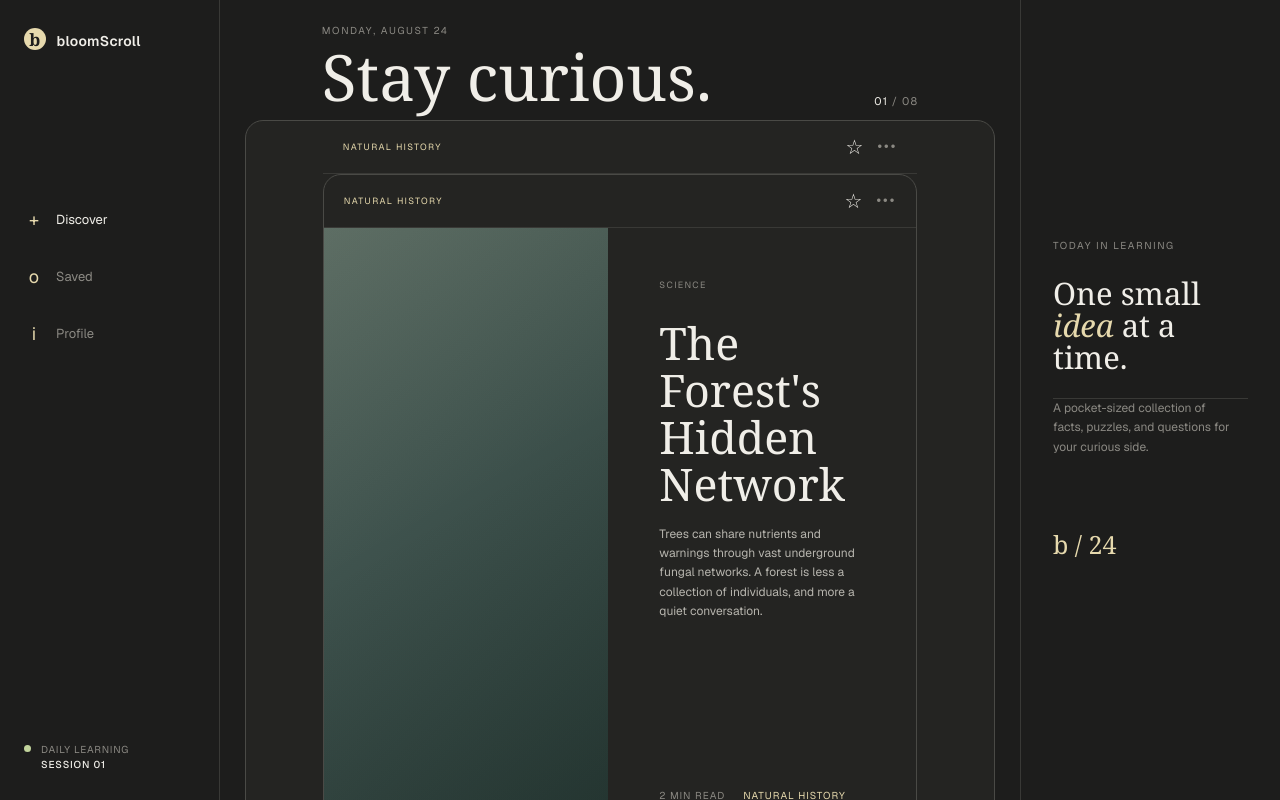
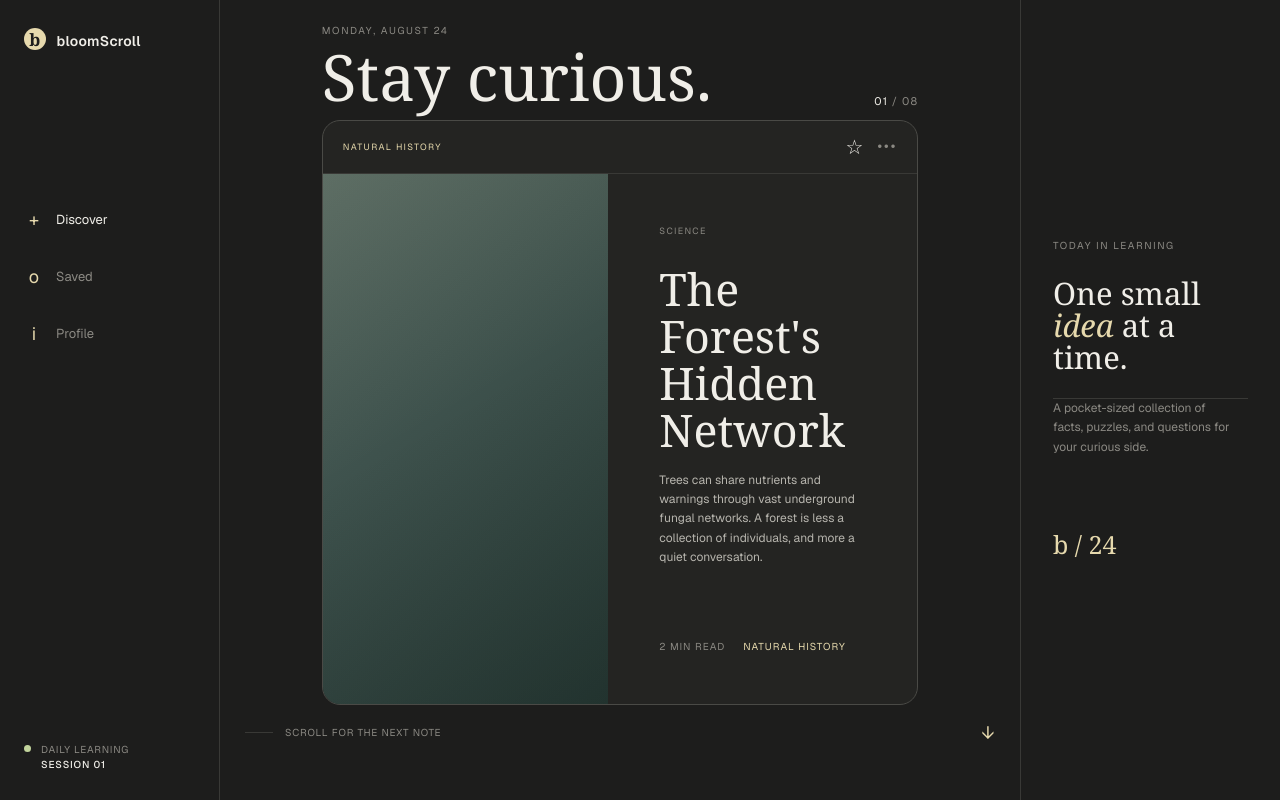
Before and after one commit to ndorsett333/bloomScroll, a Next.js app: page / in a window 1280 px wide. Built offline with nearby package versions, Linux system fonts and the light colour scheme.

Commit message:
Fixed looping to end from top. Fixed cards appearing below window

```diff
--- a/src/app/page.module.css
+++ b/src/app/page.module.css
@@ -12,13 +12,14 @@
 .mobileHeader { display: none; }
 .feed { display: flex; min-width: 0; height: 100svh; flex-direction: column; overflow: hidden; padding: 0; --topline-h: 96px; touch-action: pan-x; }
 .feed:focus { outline: 0; }
-.feedScroller { display: flex; flex-direction: column; }
+.feedScroller { display: flex; height: 100%; min-height: 0; flex-direction: column; }
 .feedTopline { display: flex; position: sticky; top: 0; z-index: 2; align-items: end; justify-content: space-between; width: 100%; max-width: 750px; margin: 0 auto; padding: 3vh clamp(28px, 6vw, 96px) 1.5vh; background: #1d1d1c; }
 .eyebrow { margin: 0 0 10px; color: var(--muted); font-size: 10px; letter-spacing: .16em; text-transform: uppercase; }
 .feedTopline h1 { margin: 0; font-family: Georgia, serif; font-size: clamp(34px, 5vw, 64px); font-weight: 400; line-height: .95; letter-spacing: 0; }
 .counter { color: var(--muted); font-size: 11px; letter-spacing: .1em; }
 .counter span { color: var(--ink); }
-.learningCard { width: 100%; max-width: 750px; margin: 0 auto; border: 1px solid #4a4a46; border-radius: 18px; overflow: hidden; background: #242422; display: flex; flex-direction: column; min-height: calc(100svh - 120px - var(--topline-h, 96px)); padding: 0 clamp(28px, 6vw, 96px); }
+.learningCard { display: flex; width: 100%; max-width: 750px; min-height: 0; flex: 1; margin: 0 auto; padding: 0 clamp(28px, 6vw, 96px); }
+.learningCard > article { height: 100%; min-height: 0; }
 .enterNext { animation: card-enter-next 360ms cubic-bezier(.22, .8, .25, 1) both; }
 .enterPrevious { animation: card-enter-previous 360ms cubic-bezier(.22, .8, .25, 1) both; }
 @keyframes card-enter-next { from { opacity: 0; transform: translateY(32px); } to { opacity: 1; transform: translateY(0); } }
@@ -48,5 +49,5 @@
 .nextCue { display: flex; gap: 12px; align-items: center; width: 100%; max-width: 750px; margin: 2vh auto 7vh; color: var(--muted); font-size: 10px; letter-spacing: .08em; text-transform: uppercase; scroll-snap-align: start; }.nextLine { width: 28px; height: 1px; background: var(--line); }.downArrow { margin-left: auto; color: var(--cream); font-size: 18px; }
 .sideNote { display: flex; flex-direction: column; justify-content: center; height: 100svh; border-left: 1px solid var(--line); padding: 32px; }.sideNote h2 { margin: 16px 0 25px; font-family: Georgia, serif; font-size: 31px; font-weight: 400; line-height: 1.02; }.noteRule { width: 100%; height: 1px; background: var(--line); }.noteText { max-width: 180px; color: var(--muted); font-size: 12px; line-height: 1.6; }.noteIndex { margin-top: 70px; color: var(--cream); font-family: Georgia, serif; font-size: 25px; }
 
-@media (max-width: 900px) { .page { display: block; height: 100svh; overflow: hidden; }.sidebar, .sideNote { display: none; }.mobileHeader { display: flex; align-items: center; justify-content: space-between; padding: 22px 24px; }.mark span { color: var(--cream); font-family: Georgia, serif; font-style: italic; }.iconButton { display: grid; gap: 5px; padding: 5px 0; }.iconButton span { display: block; width: 20px; height: 1px; background: var(--ink); }.feed { height: calc(100svh - 67px); min-height: 0; }.feedTopline { padding: 4vh 20px 2vh; }.cardBody { min-height: 390px; }.illustration { min-height: 390px; } }
-@media (max-width: 600px) { .feedTopline { margin-bottom: 12px; }.feedTopline h1 { font-size: 42px; }.learningCard { border-radius: 14px; min-height: calc(100svh - 100px); padding: 0 20px; }.cardBody { display: flex; flex-direction: column; }.illustration { min-height: 220px; }.sun { top: 15%; right: 18%; width: 44px; height: 44px; }.mountain { border-right-width: 130px; border-bottom-width: 200px; border-left-width: 130px; }.mountainTwo { border-right-width: 160px; border-left-width: 160px; }.tree { height: 155px; }.tree::before, .tree::after { bottom: 75px; width: 95px; height: 120px; }.lessonCopy { min-height: 335px; padding: 25px; }.lessonCopy h2 { margin: 18px 0 15px; font-size: 41px; }.description { font-size: 11px; }.nextCue { margin: 2vh 20px 7vh; } }
+@media (max-width: 900px) { .page { display: block; height: 100svh; overflow: hidden; }.sidebar, .sideNote { display: none; }.mobileHeader { display: flex; align-items: center; justify-content: space-between; padding: 22px 24px; }.mark span { color: var(--cream); font-family: Georgia, serif; font-style: italic; }.iconButton { display: grid; gap: 5px; padding: 5px 0; }.iconButton span { display: block; width: 20px; height: 1px; background: var(--ink); }.feed { height: calc(100svh - 67px); min-height: 0; }.feedTopline { padding: 4vh 20px 2vh; }.cardBody { min-height: 0; }.illustration { min-height: 0; } }
+@media (max-width: 600px) { .feedTopline { margin-bottom: 12px; }.feedTopline h1 { font-size: 42px; }.learningCard { padding: 0 20px; }.cardBody { display: flex; flex-direction: column; }.illustration { min-height: 220px; }.sun { top: 15%; right: 18%; width: 44px; height: 44px; }.mountain { border-right-width: 130px; border-bottom-width: 200px; border-left-width: 130px; }.mountainTwo { border-right-width: 160px; border-left-width: 160px; }.tree { height: 155px; }.tree::before, .tree::after { bottom: 75px; width: 95px; height: 120px; }.lessonCopy { min-height: 335px; padding: 25px; }.lessonCopy h2 { margin: 18px 0 15px; font-size: 41px; }.description { font-size: 11px; }.nextCue { margin: 2vh 20px 7vh; } }
--- a/src/app/page.tsx
+++ b/src/app/page.tsx
@@ -19,6 +19,8 @@ export default function Home() {
   const activeContent = dummyContent[activeIndex];
 
   function navigate(step: 1 | -1) {
+    if (activeIndex === 0 && step === -1) return;
+
     const now = Date.now();
     if (now - lastNavigationAt.current < transitionDuration) return;
 
@@ -99,13 +101,6 @@ export default function Home() {
             className={`${styles.learningCard} ${direction === "next" ? styles.enterNext : styles.enterPrevious}`}
             aria-labelledby={`card-title-${activeIndex}`}
           >
-            <div className={styles.cardHeader}>
-              <span className={styles.topic}>{activeContent.category?.toUpperCase() || "LEARNING"}</span>
-              <div className={styles.cardActions}>
-                <button type="button" aria-label="Save this lesson">☆</button>
-                <button type="button" aria-label="More options">•••</button>
-              </div>
-            </div>
             {isArticle(activeContent) && <ArticleCard content={activeContent} />}
             {isRiddle(activeContent) && <RiddleCard content={activeContent} />}
             {isPuzzle(activeContent) && <PuzzleCard content={activeContent} />}
--- a/src/components/cards.module.css
+++ b/src/components/cards.module.css
@@ -10,7 +10,8 @@
   background: #242422;
   scroll-snap-align: center;
   scroll-snap-stop: always;
-  min-height: calc(100svh - 120px);
+  min-height: 0;
+  height: 100%;
 }
 
 .cardHeader {
@@ -53,6 +54,7 @@
   display: grid;
   grid-template-columns: 48% 52%;
   flex: 1;
+  min-height: 0;
 }
 
 .illustration {
@@ -253,7 +255,6 @@
 @media (max-width: 900px) {
   .card {
     border-radius: 14px;
-    min-height: calc(100svh - 100px);
   }
 
   .cardBody {
@@ -276,7 +277,6 @@
 @media (max-width: 600px) {
   .card {
     border-radius: 12px;
-    min-height: calc(100svh - 90px);
   }
 
   .cardHeader {
```
